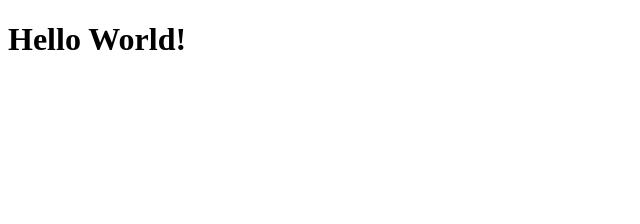
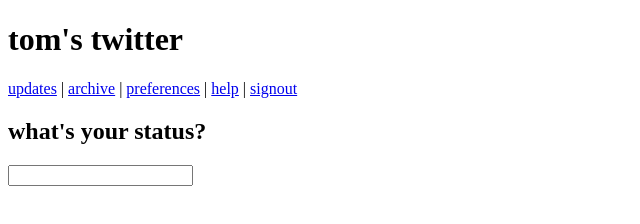
Before and after one commit to TomOwen93/html-twitter-base, a website: page index.html in a window 1280 px wide. Shown: the whole page, without its empty margins (0-640 px from the left). Drawn offline with Linux system fonts and the light colour scheme.

Commit message:
add initial header and headings

```diff
--- a/index.html
+++ b/index.html
@@ -1,11 +1,21 @@
 <!DOCTYPE html>
 <html lang="en">
   <head>
-    <!-- You may want to change the site title -->
-    <title>foobar</title>
+    <title>Tom's Twitter Replica</title>
   </head>
   <body>
-    <!-- put your content below -->
-    <h1>Hello World!</h1>
+    <header>
+      <h1>tom's twitter</h1>
+      <p>
+        <a href="#">updates</a> | <a href="#">archive</a> |
+        <a href="#">preferences</a> | <a href="#">help</a> |
+        <a href="#">signout</a>
+      </p>
+    </header>
+
+    <section>
+      <h1>what's your status?</h1>
+      <input>
+    </section>
   </body>
 </html>
```
